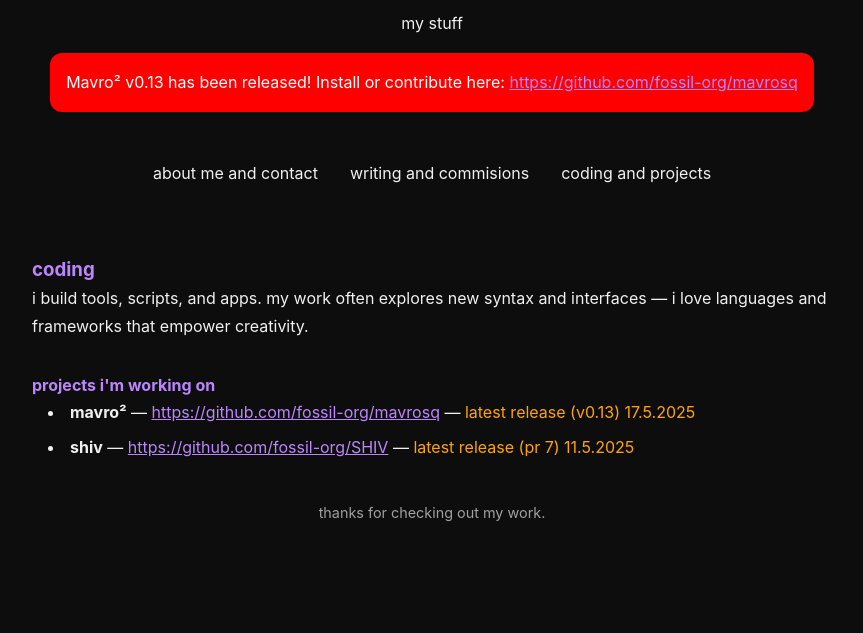
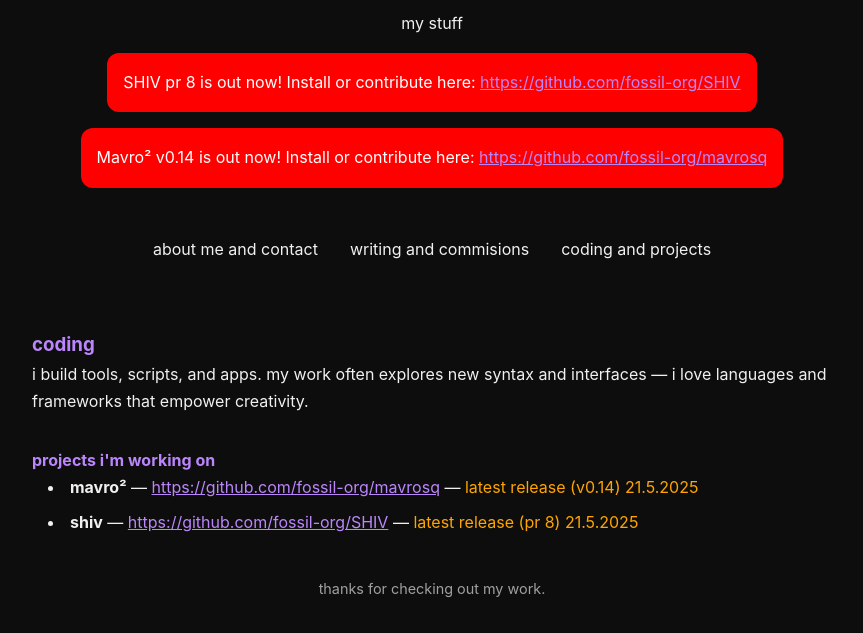
Before and after one commit to pilot-gh/pilot-gh, a plain HTML site: page coding/index.html in a window 1280 px wide. Shown: the part 686-1319 px from the top of the page, without its empty margins (208-1071 px from the left). Before the commit the page ends 1244 px from the top, so only its background shows below. Drawn offline with Linux system fonts and the light colour scheme.

Commit message:
Update index.html

```diff
--- a/coding/index.html
+++ b/coding/index.html
@@ -121,7 +121,10 @@
     <img src="pilot.png" class="illustration">
     <p>my stuff</p>
     <div style="background-color: red; border-radius: 12px; padding: 16px; color: white; width: fit-content; text-align: center; margin: 1rem auto;">
-      Mavro² v0.13 has been released! Install or contribute here: <a href="https://github.com/fossil-org/mavrosq" target="_blank">https://github.com/fossil-org/mavrosq</a>
+      SHIV pr 8 is out now! Install or contribute here: <a href="https://github.com/fossil-org/SHIV" target="_blank">https://github.com/fossil-org/SHIV</a>
+    </div>
+    <div style="background-color: red; border-radius: 12px; padding: 16px; color: white; width: fit-content; text-align: center; margin: 1rem auto;">
+      Mavro² v0.14 is out now! Install or contribute here: <a href="https://github.com/fossil-org/mavrosq" target="_blank">https://github.com/fossil-org/mavrosq</a>
     </div>
   </header>
 
@@ -136,8 +139,8 @@
     <p>i build tools, scripts, and apps. my work often explores new syntax and interfaces — i love languages and frameworks that empower creativity.</p>
     <h4>projects i'm working on</h4>
     <ul>
-      <li><strong>mavro²</strong> — <a href="https://github.com/fossil-org/mavrosq" target="_blank">https://github.com/fossil-org/mavrosq</a> — <span style="color: orange">latest release (v0.13) 17.5.2025</span></li>
-      <li><strong>shiv</strong> — <a href="https://github.com/fossil-org/SHIV" target="_blank">https://github.com/fossil-org/SHIV</a> — <span style="color: orange">latest release (pr 7) 11.5.2025</span></li>
+      <li><strong>mavro²</strong> — <a href="https://github.com/fossil-org/mavrosq" target="_blank">https://github.com/fossil-org/mavrosq</a> — <span style="color: orange">latest release (v0.14) 21.5.2025</span></li>
+      <li><strong>shiv</strong> — <a href="https://github.com/fossil-org/SHIV" target="_blank">https://github.com/fossil-org/SHIV</a> — <span style="color: orange">latest release (pr 8) 21.5.2025</span></li>
     </ul>
   </main>
 
```
